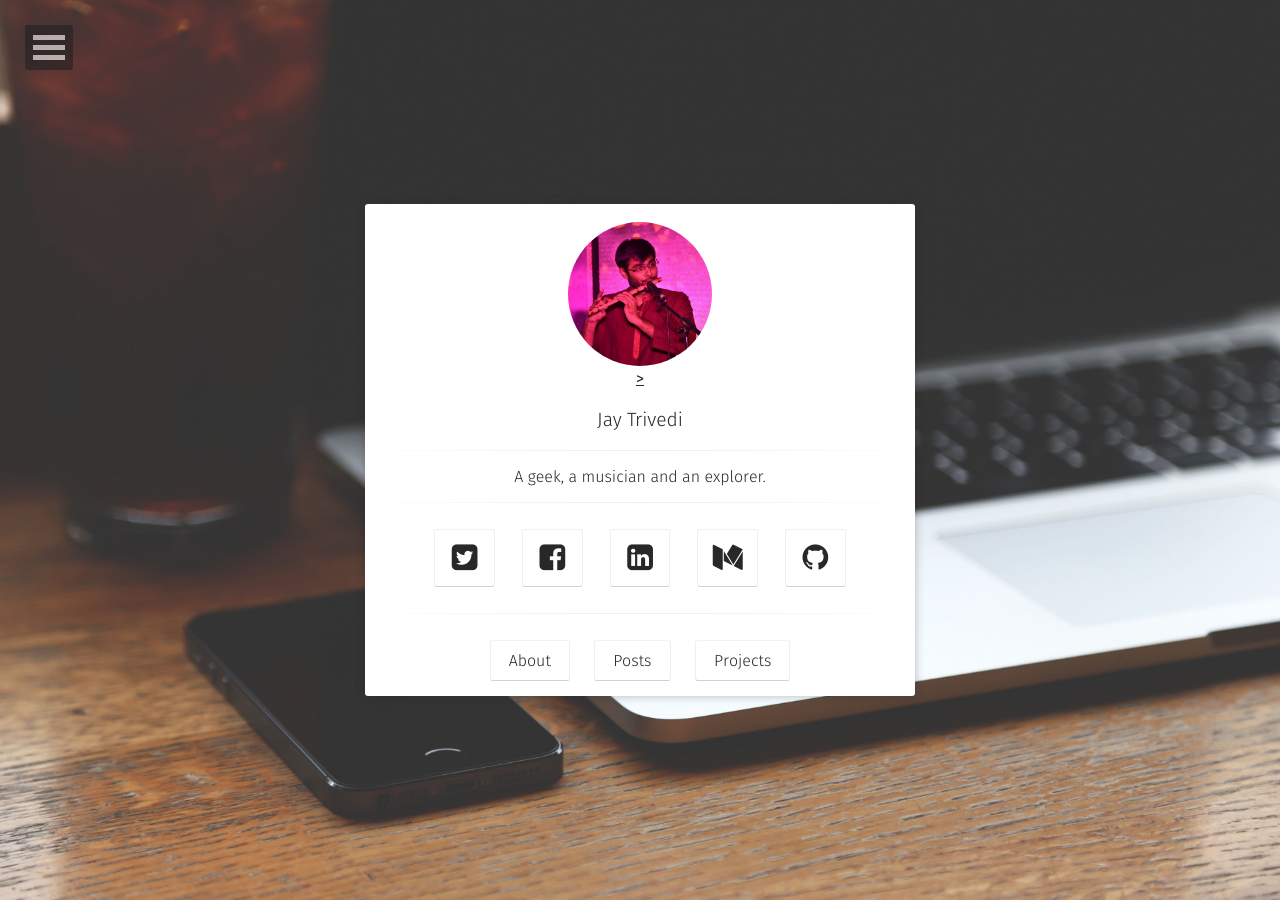
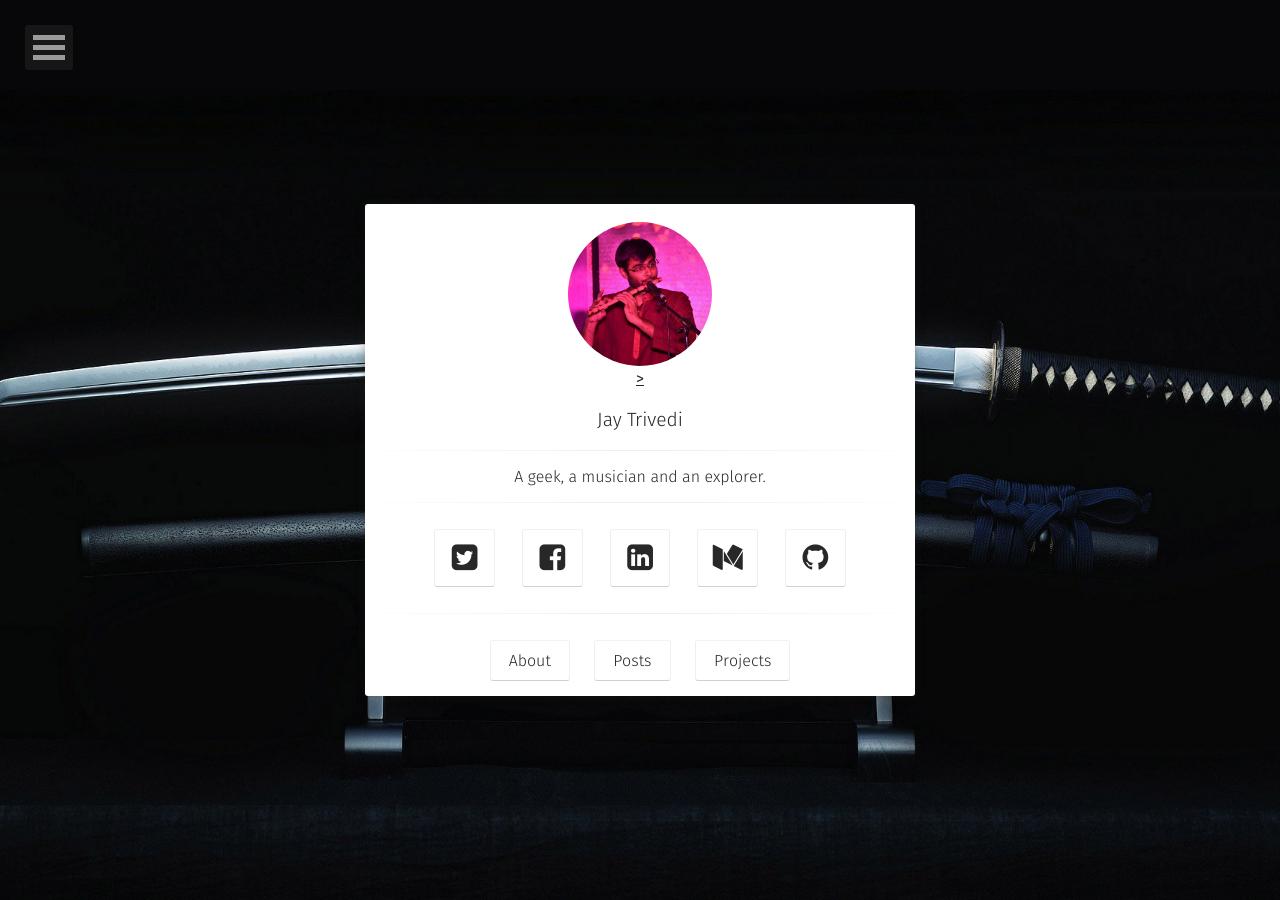
Before and after one commit to jay-trivedi/website-project, a Jekyll site: the page built from index.html, in a window 1280 px wide. Built offline with Jekyll 4.4.1, drawn with Linux system fonts in a browser that asks for light colours; some web fonts are replaced.

Commit message:
Update _config.yml

```diff
--- a/_config.yml
+++ b/_config.yml
@@ -5,7 +5,7 @@ description:        "Moon is a minimal, one column jekyll theme for your blog."
 reading_time:       true
 words_per_minute:   200
 logo:               'assets/img/jay.jpg'
-background:         'assets/img/placeholder-big.jpg'
+background:         'assets/img/katana.jpg'
 tiled_bg:           false   # Set this true if you want to tile your background image, otherwise it will be covered
 locale:             en_US
 url:                https://taylantatli.github.io/Moon
```
